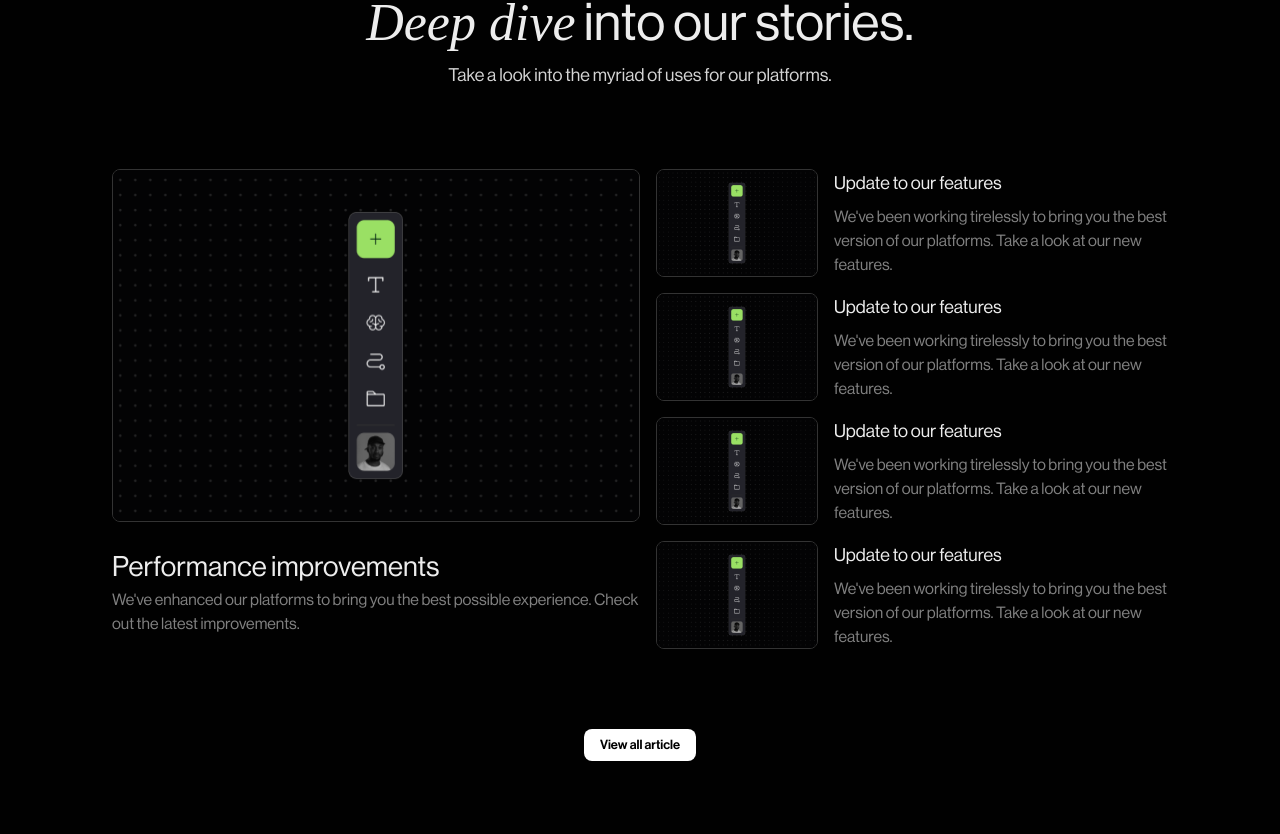
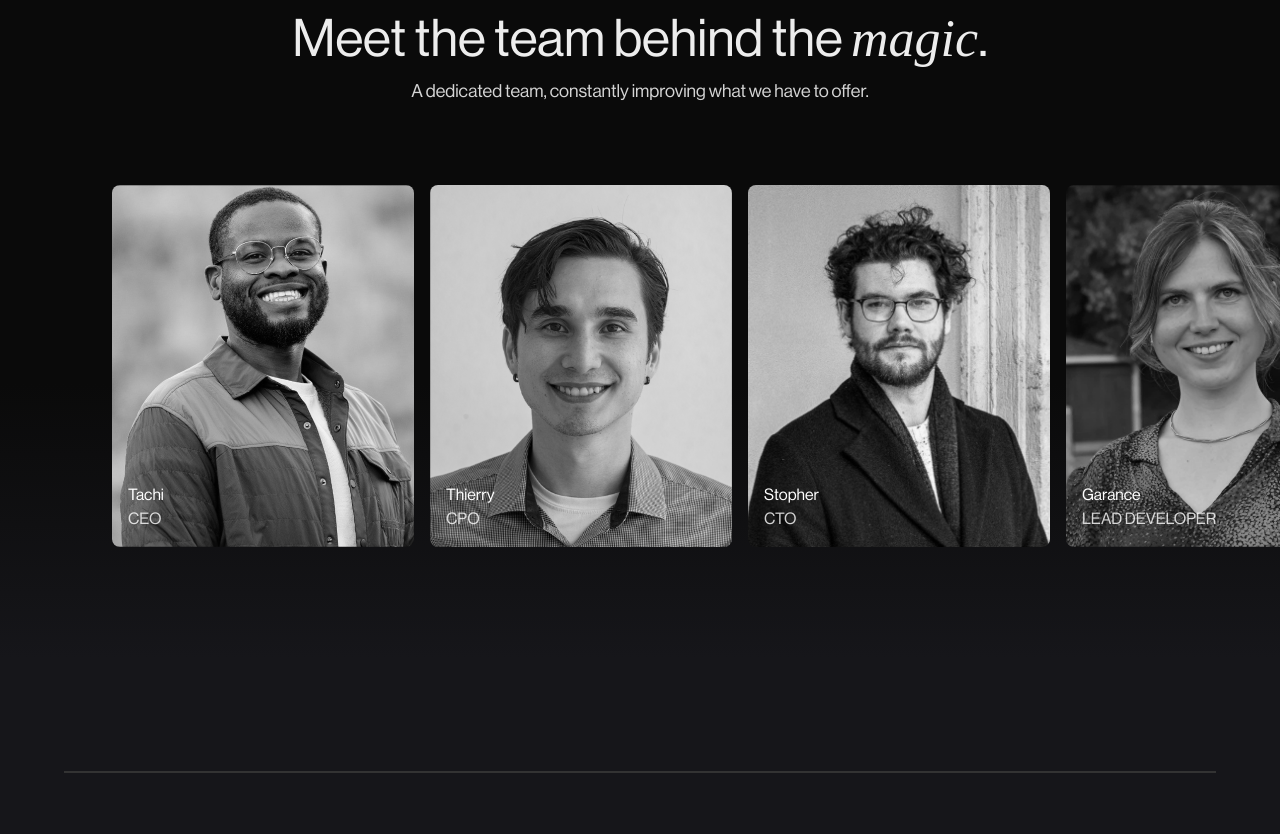
Before and after one commit to 0xPlaygrounds/playgrounds-website, a Next.js app: page / in a window 1280 px wide. Shown: the part 3586-4420 px from the top of the page. Built offline with nearby package versions, Linux system fonts and the light colour scheme; a web font is replaced by a local one.

Commit message:
feat(articles): add OG fetch and dynamic post metadata
- add src/lib/og.ts with 1h revalidation cache

- make DeepDiveStories an async server component

- use OG title/description/image with fallbacks

- allow external images via img and silence rule locally

```diff
--- a/src/app/page.tsx
+++ b/src/app/page.tsx
@@ -1,5 +1,4 @@
 import { CreateCombine } from '@/components/createCombine';
-import { DeepDiveStories } from '@/components/deepDiveStories';
 import { DoThingsDifferently } from '@/components/doThingsDifferently';
 import { Footer } from '@/components/footer';
 import { Header } from '@/components/header';
@@ -17,7 +16,6 @@ export default function Home() {
       <CreateCombine />
       <ThreePlatforms />
       <DoThingsDifferently />
-      <DeepDiveStories />
       <MeetTeam />
       <Footer />
     </div>
--- a/src/components/deepDiveStories.tsx
+++ b/src/components/deepDiveStories.tsx
@@ -1,60 +1,143 @@
-import Image from 'next/image';
+import { fetchOpenGraph } from '@/lib/og';
+import type { OpenGraphData } from '@/lib/og';
 
-const MainArticle = ({ className = '' }: { className?: string }) => (
-  <div
+type PostItem = {
+  href: string;
+  title: string;
+  description: string;
+  source: 'x' | 'linkedin';
+};
+
+const POSTS: PostItem[] = [
+  {
+    href: 'https://www.linkedin.com/pulse/hidden-cost-scattered-thoughts-why-your-best-ideas-deserve-akene-zeu6c/?trackingId=SePJ%2BRYdR0CU7tQiT%2Bve9g%3D%3D',
+    title:
+      'The Hidden Cost of Scattered Thoughts: Why Your Best Ideas Deserve a Better Home',
+    description:
+      'Introducing Ryzome — an infinite canvas that turns fragmented AI chats into a living map of your mind.',
+    source: 'linkedin',
+  },
+  {
+    href: 'https://x.com/0thTachi/status/1950349215634170007',
+    title: 'X thread',
+    description: 'Read the post on X.',
+    source: 'x',
+  },
+  {
+    href: 'https://x.com/0thTachi/status/1958923122255515680',
+    title: 'X thread',
+    description: 'Read the post on X.',
+    source: 'x',
+  },
+  {
+    href: 'https://x.com/0thTachi/status/1957520984375972111',
+    title: 'X thread',
+    description: 'Read the post on X.',
+    source: 'x',
+  },
+  {
+    href: 'https://x.com/0thTachi/status/1953206742755754132',
+    title: 'X thread',
+    description: 'Read the post on X.',
+    source: 'x',
+  },
+];
+
+const SourceBadge = ({ source }: { source: PostItem['source'] }) => (
+  <span className="text-[12px] text-[#9CA3AF]">
+    {source === 'x' ? 'X' : 'LinkedIn'}
+  </span>
+);
+
+type ResolvedPostItem = PostItem & { image?: string };
+
+const MainArticle = ({
+  item,
+  className = '',
+}: {
+  item: ResolvedPostItem;
+  className?: string;
+}) => (
+  <a
+    href={item.href}
+    target="_blank"
+    rel="noopener noreferrer"
     className={`flex-shrink-0 w-[280px] lg:w-[528px] flex gap-y-6 flex-col group cursor-pointer ${className}`}
   >
     <div className="overflow-hidden rounded-lg border border-[#333333]">
-      <Image
-        src="/assets/articles/main-article-placeholder.webp"
-        width="528"
-        height="352"
-        alt="article main"
+      {/* eslint-disable-next-line @next/next/no-img-element */}
+      <img
+        src={item.image ?? '/assets/articles/main-article-placeholder.webp'}
+        width={528}
+        height={352}
+        alt={item.title}
         className="w-full md:w-full md:h-auto h-[186px] object-cover transition-transform duration-300 group-hover:scale-105"
       />
     </div>
     <div className="flex flex-col">
+      <SourceBadge source={item.source} />
       <span className="text-[18px] md:text-[28px] group-hover:underline transition-all duration-300">
-        Performance improvements
+        {item.title}
       </span>
       <span className="text-[#808080] text-[14px] md:text-base">
-        We&apos;ve enhanced our platforms to bring you the best possible
-        experience. Check out the latest improvements.
+        {item.description}
       </span>
     </div>
-  </div>
+  </a>
 );
 
-const Article = ({ className = '' }: { className?: string }) => (
-  <div
+const Article = ({
+  item,
+  className = '',
+}: {
+  item: ResolvedPostItem;
+  className?: string;
+}) => (
+  <a
+    href={item.href}
+    target="_blank"
+    rel="noopener noreferrer"
     className={`flex-shrink-0 w-[280px] md:w-full flex gap-y-6 md:gap-y-2 flex-col md:flex-row md:items-center md:gap-x-4 group cursor-pointer ${className}`}
   >
     <div className="overflow-hidden rounded-lg border border-[#333333] md:flex-shrink-0">
-      <Image
-        src="/assets/articles/main-article-placeholder.webp"
-        width="280"
-        height="186"
-        alt="article"
+      {/* eslint-disable-next-line @next/next/no-img-element */}
+      <img
+        src={item.image ?? '/assets/articles/main-article-placeholder.webp'}
+        width={280}
+        height={186}
+        alt={item.title}
         className="w-[280px] h-[186px] md:w-[160px] md:h-[106px] object-cover transition-transform duration-300 group-hover:scale-105"
       />
     </div>
     <div className="flex gap-y-2 flex-col">
+      <SourceBadge source={item.source} />
       <span className="text-[18px] group-hover:underline transition-all duration-300">
-        Update to our features
+        {item.title}
       </span>
       <span className="text-[#808080] text-[14px] md:text-base">
-        We&apos;ve been working tirelessly to bring you the best version of our
-        platforms. Take a look at our new features.
+        {item.description}
       </span>
     </div>
-  </div>
+  </a>
 );
 
-export const DeepDiveStories = () => {
-  const articles = Array(4).fill(null);
+export const DeepDiveStories = async () => {
+  const ogResults = await Promise.all(
+    POSTS.map((p) => fetchOpenGraph(p.href).catch(() => ({}) as OpenGraphData))
+  );
+  const resolved: ResolvedPostItem[] = POSTS.map((p, i) => {
+    const og = ogResults[i] ?? {};
+    return {
+      ...p,
+      title: og.title ?? p.title,
+      description: og.description ?? p.description,
+      image: og.image,
+    };
+  });
+  const [main, ...rest] = resolved;
 
   return (
-    <div className="flex flex-col w-full pl-4 pr-4 md:px-[112px] pb-32 md:pb-[112px] md:py-[112px] items-center justify-center w-full gap-y-[80px]">
+    <div className="flex flex-col w-full pl-4 pr-4 md:px-[112px] pb-32 md:pb-[112px] md:py-[112px] items-center justify-center gap-y-[80px]">
       <div className="flex max-w-[1216px] items-center justify-center gap-y-[80px]">
         <div className="flex text-[28px] md:text-[52px] text-center flex-col">
           <div>
@@ -69,10 +152,10 @@ export const DeepDiveStories = () => {
 
       {/* Desktop layout */}
       <div className="w-full max-w-[1216px] hidden md:flex gap-x-4 mx-auto">
-        <MainArticle />
+        <MainArticle item={main} />
         <div className="flex flex-1 gap-y-4 flex-col">
-          {articles.map((_, index) => (
-            <Article key={index} />
+          {rest.map((item, index) => (
+            <Article key={index} item={item} />
           ))}
         </div>
       </div>
@@ -80,16 +163,21 @@ export const DeepDiveStories = () => {
       {/* Mobile layout */}
       <div className="w-full md:hidden -mr-4">
         <div className="flex gap-x-4 overflow-x-auto pb-4 pl-0">
-          <MainArticle />
-          {articles.map((_, index) => (
-            <Article key={index} />
+          <MainArticle item={main} />
+          {rest.map((item, index) => (
+            <Article key={index} item={item} />
           ))}
         </div>
       </div>
 
-      <div className="w-fit px-4 h-8 bg-white rounded-lg cursor-pointer hover:bg-white/80 text-black text-[13px] items-center justify-center font-medium flex transition duration-300 ease-in-out">
-        View all article
-      </div>
+      <a
+        href="https://x.com/0thTachi"
+        target="_blank"
+        rel="noopener noreferrer"
+        className="w-fit px-4 h-8 bg-white rounded-lg cursor-pointer hover:bg-white/80 text-black text-[13px] items-center justify-center font-medium flex transition duration-300 ease-in-out"
+      >
+        View all posts
+      </a>
     </div>
   );
 };
--- /dev/null
+++ b/src/lib/og.ts
@@ -0,0 +1,70 @@
+export type OpenGraphData = {
+  title?: string;
+  description?: string;
+  image?: string;
+};
+
+const META_PATTERNS: Array<[keyof OpenGraphData, RegExp[]]> = [
+  [
+    'title',
+    [
+      /<meta[^>]+property=["']og:title["'][^>]*content=["']([^"']+)["'][^>]*>/i,
+      /<meta[^>]+name=["']twitter:title["'][^>]*content=["']([^"']+)["'][^>]*>/i,
+      /<title>([^<]+)<\/title>/i,
+    ],
+  ],
+  [
+    'description',
+    [
+      /<meta[^>]+property=["']og:description["'][^>]*content=["']([^"']+)["'][^>]*>/i,
+      /<meta[^>]+name=["']description["'][^>]*content=["']([^"']+)["'][^>]*>/i,
+      /<meta[^>]+name=["']twitter:description["'][^>]*content=["']([^"']+)["'][^>]*>/i,
+    ],
+  ],
+  [
+    'image',
+    [
+      /<meta[^>]+property=["']og:image["'][^>]*content=["']([^"']+)["'][^>]*>/i,
+      /<meta[^>]+name=["']twitter:image["'][^>]*content=["']([^"']+)["'][^>]*>/i,
+    ],
+  ],
+];
+
+function extractFirst(html: string, regexes: RegExp[]): string | undefined {
+  for (const rx of regexes) {
+    const match = html.match(rx);
+    if (match && match[1]) return match[1].trim();
+  }
+  return undefined;
+}
+
+export async function fetchOpenGraph(
+  url: string,
+  timeoutMs = 5000
+): Promise<OpenGraphData> {
+  const controller = new AbortController();
+  const timeout = setTimeout(() => controller.abort(), timeoutMs);
+  try {
+    const res = await fetch(url, {
+      // Let the platform cache this request when called server-side
+      next: { revalidate: 60 * 60 },
+      headers: {
+        'user-agent':
+          'Mozilla/5.0 (Windows NT 10.0; Win64; x64) AppleWebKit/537.36 (KHTML, like Gecko) Chrome/124 Safari/537.36',
+        'accept-language': 'en-US,en;q=0.9',
+      },
+      signal: controller.signal,
+    });
+    const html = await res.text();
+    const og: OpenGraphData = {};
+    for (const [key, patterns] of META_PATTERNS) {
+      const value = extractFirst(html, patterns);
+      if (value) og[key] = value;
+    }
+    return og;
+  } catch {
+    return {};
+  } finally {
+    clearTimeout(timeout);
+  }
+}
```
